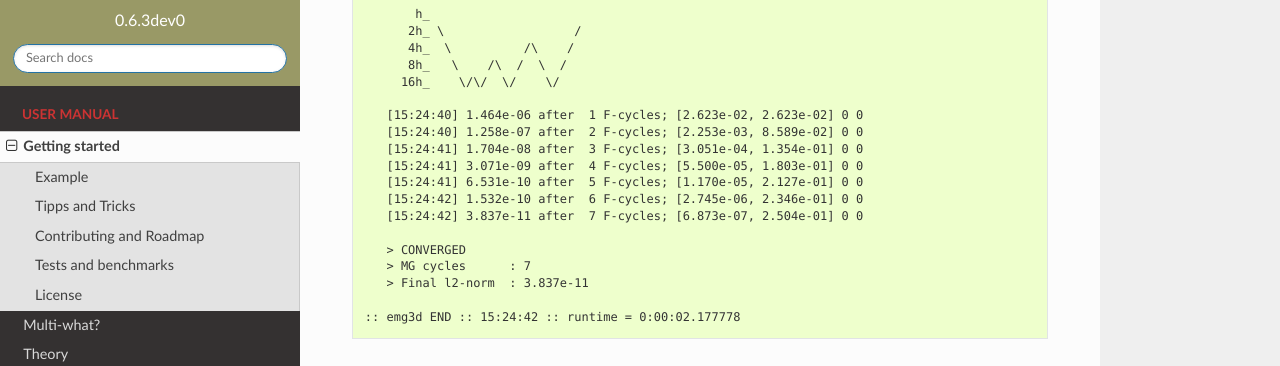
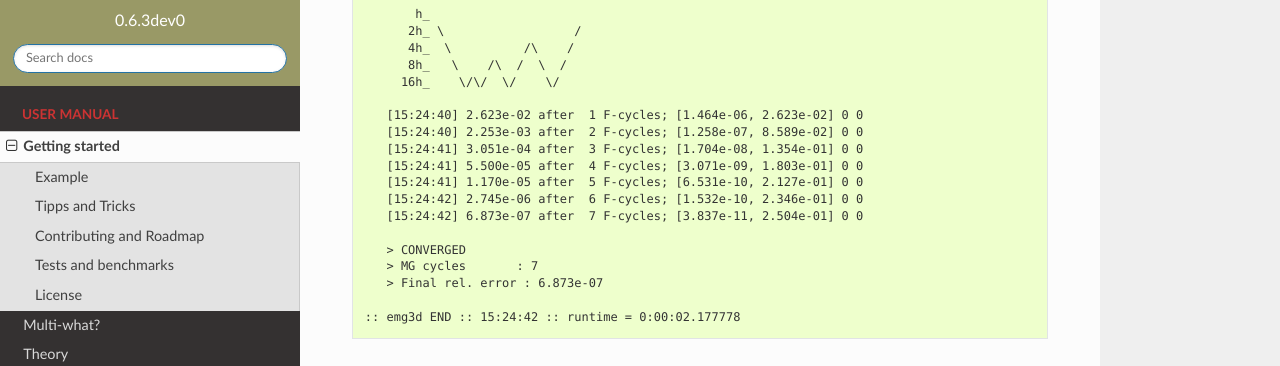
Before and after one commit to emsig/emg3d, a Sphinx documentation site: the page built from docs/usage.rst, in a window 1280 px wide and 900 px high, scrolled down 1493 px. Shown: the part 152-518 px from the top of the window. Built offline with Sphinx 7.4.7 and the Read the Docs theme 2.0.0, drawn with Linux system fonts in a browser that asks for light colours.

Commit message:
Improve docs

```diff
--- a/docs/usage.rst
+++ b/docs/usage.rst
@@ -97,17 +97,17 @@ Now we can calculate the electric field with ``emg3d``:
           8h_   \    /\  /  \  /
          16h_    \/\/  \/    \/
 
-       [15:24:40] 1.464e-06 after  1 F-cycles; [2.623e-02, 2.623e-02] 0 0
-       [15:24:40] 1.258e-07 after  2 F-cycles; [2.253e-03, 8.589e-02] 0 0
-       [15:24:41] 1.704e-08 after  3 F-cycles; [3.051e-04, 1.354e-01] 0 0
-       [15:24:41] 3.071e-09 after  4 F-cycles; [5.500e-05, 1.803e-01] 0 0
-       [15:24:41] 6.531e-10 after  5 F-cycles; [1.170e-05, 2.127e-01] 0 0
-       [15:24:42] 1.532e-10 after  6 F-cycles; [2.745e-06, 2.346e-01] 0 0
-       [15:24:42] 3.837e-11 after  7 F-cycles; [6.873e-07, 2.504e-01] 0 0
+       [15:24:40] 2.623e-02 after  1 F-cycles; [1.464e-06, 2.623e-02] 0 0
+       [15:24:40] 2.253e-03 after  2 F-cycles; [1.258e-07, 8.589e-02] 0 0
+       [15:24:41] 3.051e-04 after  3 F-cycles; [1.704e-08, 1.354e-01] 0 0
+       [15:24:41] 5.500e-05 after  4 F-cycles; [3.071e-09, 1.803e-01] 0 0
+       [15:24:41] 1.170e-05 after  5 F-cycles; [6.531e-10, 2.127e-01] 0 0
+       [15:24:42] 2.745e-06 after  6 F-cycles; [1.532e-10, 2.346e-01] 0 0
+       [15:24:42] 6.873e-07 after  7 F-cycles; [3.837e-11, 2.504e-01] 0 0
 
        > CONVERGED
-       > MG cycles      : 7
-       > Final l2-norm  : 3.837e-11
+       > MG cycles       : 7
+       > Final rel. error : 6.873e-07
 
     :: emg3d END :: 15:24:42 :: runtime = 0:00:02.177778
 
```
Also changed, not shown: 1 other file.
